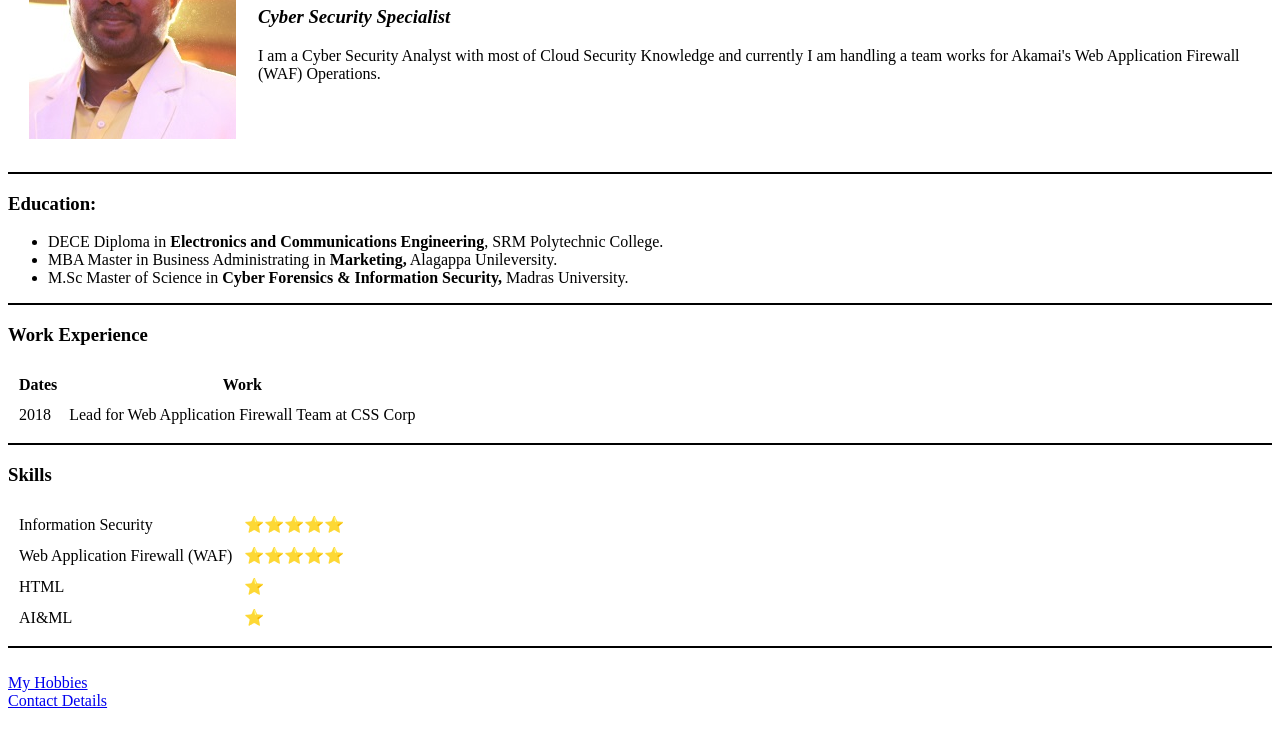
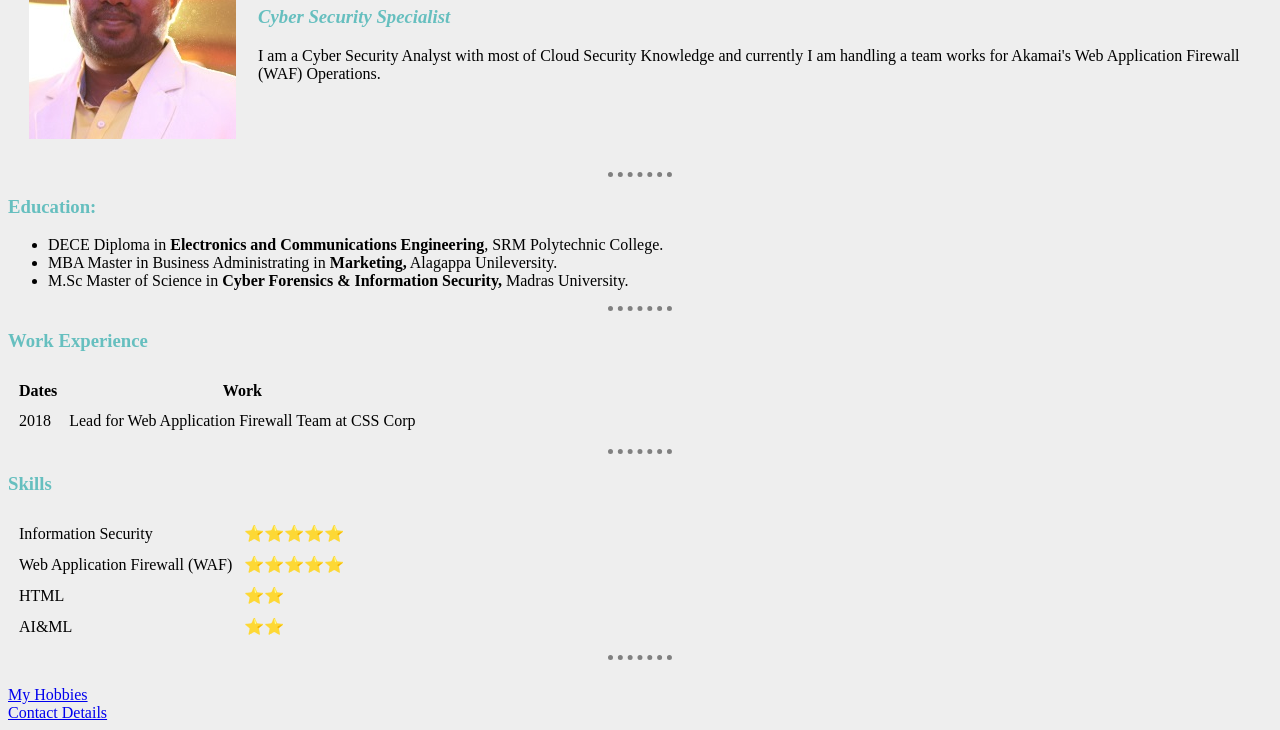
Before and after one commit to baluwins/AICS, a plain HTML site: page index.html in a window 1280 px wide. Shown: the part 147-877 px from the top of the page. Drawn offline with Linux system fonts and the light colour scheme.

Commit message:
Add files via upload

```diff
--- /dev/null
+++ b/css/styles.css
@@ -0,0 +1,19 @@
+body {
+  background-color: #eeeeee;
+}
+
+h1 {
+  color: #66BFBF;
+}
+
+h3 {
+  color: #66BFBF;
+}
+
+hr {
+  border-style: none;
+  border-top-style: dotted;
+  border-color: grey;
+  border-width: 5px;
+  width: 5%;
+}
--- a/index.html
+++ b/index.html
@@ -3,30 +3,34 @@
 
 <head>
   <meta charset="utf-8">
-  <title>Balu's Site</title>
+  <title>Balu's WebSite</title>
+  <link rel="stylesheet" href="css/styles.css">
 </head>
 
 <body>
+
   <table cellspacing="20">
     <tr>
       <td><img src="Images/Me2.jpg" alt="Balu Profile Picture"></td>
-    <td>  <h1>Balasubramaniam Gopal</h1>
+      <td>
+        <h1>Balasubramaniam Gopal</h1>
         <h3><em>Cyber Security <strong>Specialist</strong></em></h3>
         <p>I am a Cyber Security Analyst with most of Cloud Security Knowledge and currently I am handling a team
-        works for Akamai's Web Application Firewall (WAF) Operations.</td>
+          works for Akamai's Web Application Firewall (WAF) Operations.
+      </td>
     </tr>
   </table>
 
-  <hr color="black" size="2">
+  <hr>
   <h3>Education:</h3>
   <ul>
     <li>DECE Diploma in <strong>Electronics and Communications Engineering</strong>, SRM Polytechnic College.</li>
     <li>MBA Master in Business Administrating in <strong>Marketing,</strong> Alagappa Unileversity.</li>
     <li>M.Sc Master of Science in <strong>Cyber Forensics & Information Security,</strong> Madras University.</li>
   </ul>
-  <hr color="black" size="2">
+  <hr>
   <h3>Work Experience</h3>
-  <table cellspacing="10 border="1">
+  <table cellspacing="10 border=" 1">
     <thead>
       <tr>
         <th>Dates</th>
@@ -40,7 +44,7 @@
       </tr>
     </tbody>
   </table>
-  <hr color="black" size="2">
+  <hr>
   <h3>Skills</h3>
   <table cellspacing="10">
     <tr>
@@ -53,14 +57,14 @@
     </tr>
     <tr>
       <td>HTML</td>
-      <td>⭐</td>
+      <td>⭐⭐</td>
     </tr>
     <tr>
       <td>AI&ML</td>
-      <td>⭐</td>
+      <td>⭐⭐</td>
     </tr>
   </table>
-  <hr color="black" size="2">
+  <hr>
   <br>
   <a href="hobbies.html">My Hobbies</a>
   <br>
```
Also changed, not shown: Contact Me.html (+3 -2 lines), hobbies.html (+1 -0 lines). Lines whose indentation alone changed are shown as unchanged.
